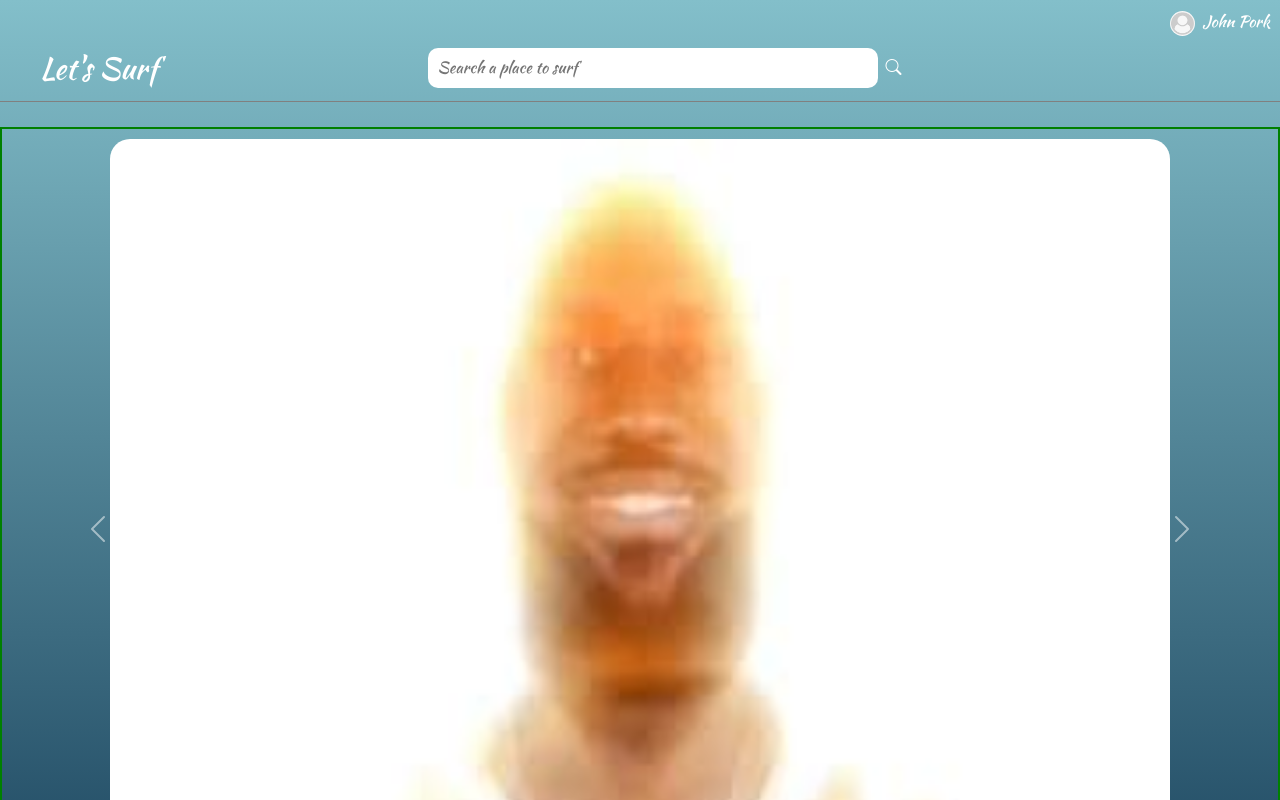
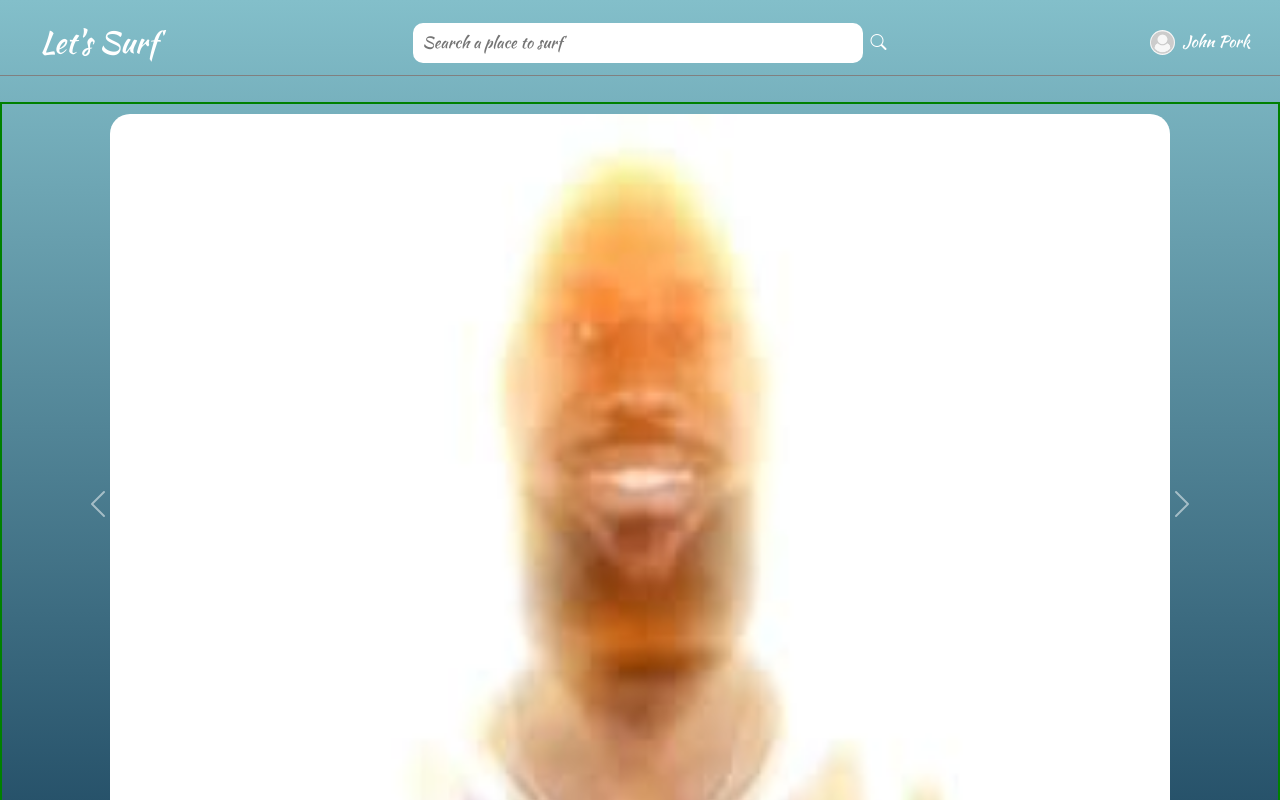
Before and after one commit to iliassJda/next-surf, a Next.js app: page / in a window 1280 px wide. Shown: the top 800 px of the page. Built offline with nearby package versions, Linux system fonts and the light colour scheme.

Commit message:
fixed navbar

```diff
--- a/src/components/navbar/navbar.module.css
+++ b/src/components/navbar/navbar.module.css
@@ -1,8 +1,6 @@
 
 
 #top_bar {
-  display: flex;
-  justify-content: flex-end;
   padding: 10px;
 }
 
@@ -84,5 +82,5 @@
 }
 
 .space {
-  width: 100px;
+  padding-right: 30px;
 }
--- a/src/components/navbar/navbar.tsx
+++ b/src/components/navbar/navbar.tsx
@@ -11,7 +11,22 @@ export default function Navbar() {
 
   return (
     <header className={kaushan.className}>
-      <div id={styles.top_bar}>
+      <div id={styles.top_bar}></div>
+      <div id={styles.main_bar}>
+        <div id={styles.logo_div}>Let's Surf</div>
+        <div id={styles.search_div}>
+          <input
+            type="text"
+            id={styles.search_bar}
+            placeholder="Search a place to surf"
+          />
+          <div className={styles.icon}>
+            <a>
+              <i className="bi bi-search p-2"></i>
+            </a>
+          </div>
+        </div>
+        <div className={styles.space}>
           {!isLoggedIn ? (
             <>
               <div className={styles.icon}>
@@ -61,21 +76,6 @@ export default function Navbar() {
             </div>
           )}
         </div>
-      <div id={styles.main_bar}>
-        <div id={styles.logo_div}>Let's Surf</div>
-        <div id={styles.search_div}>
-          <input
-            type="text"
-            id={styles.search_bar}
-            placeholder="Search a place to surf"
-          />
-          <div className={styles.icon}>
-            <a>
-              <i className="bi bi-search p-2"></i>
-            </a>
-          </div>
-          <div className={styles.space}></div>
-        </div>
       </div>
     </header>
   );
```
Lines whose indentation alone changed are shown as unchanged.
